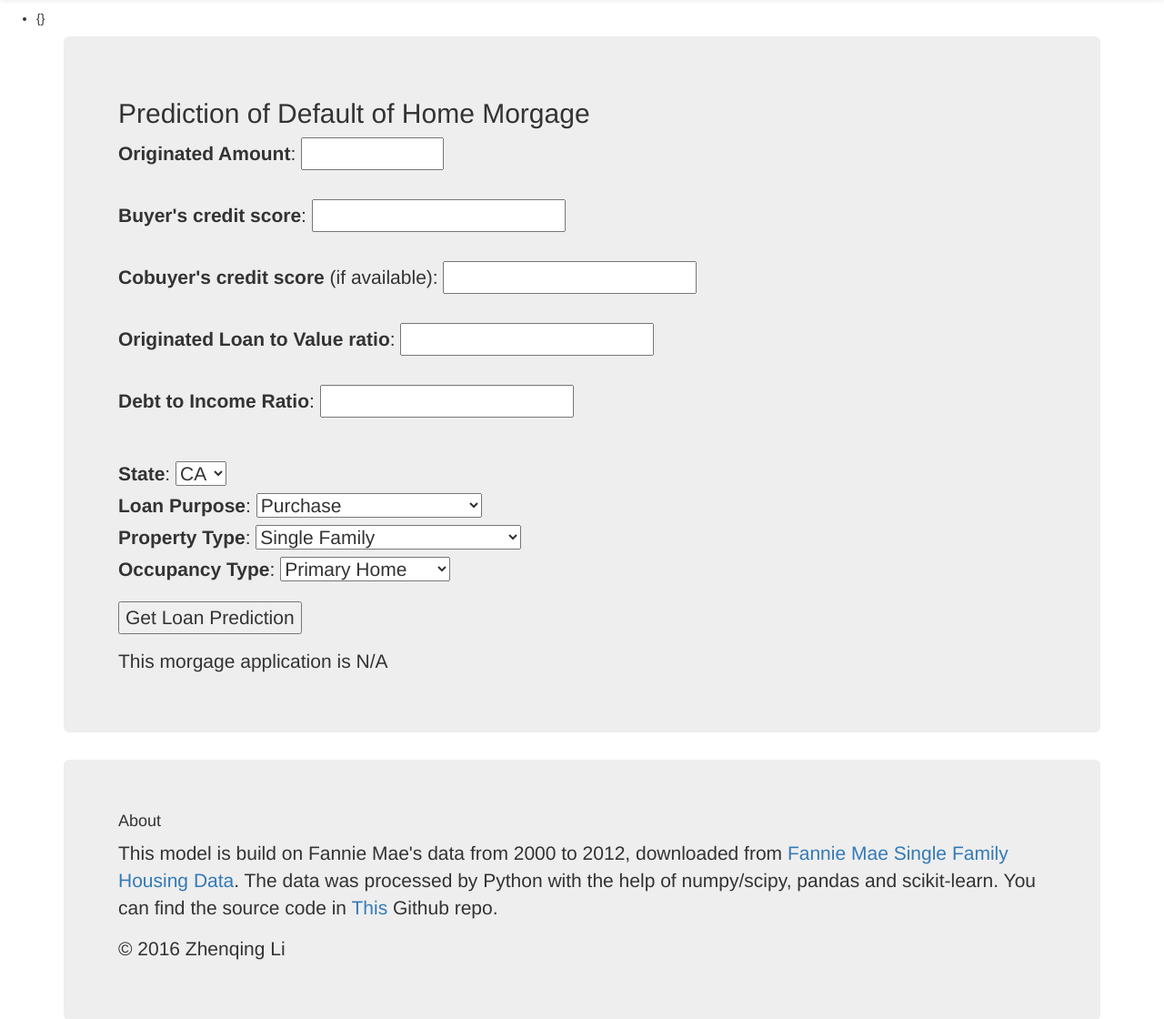
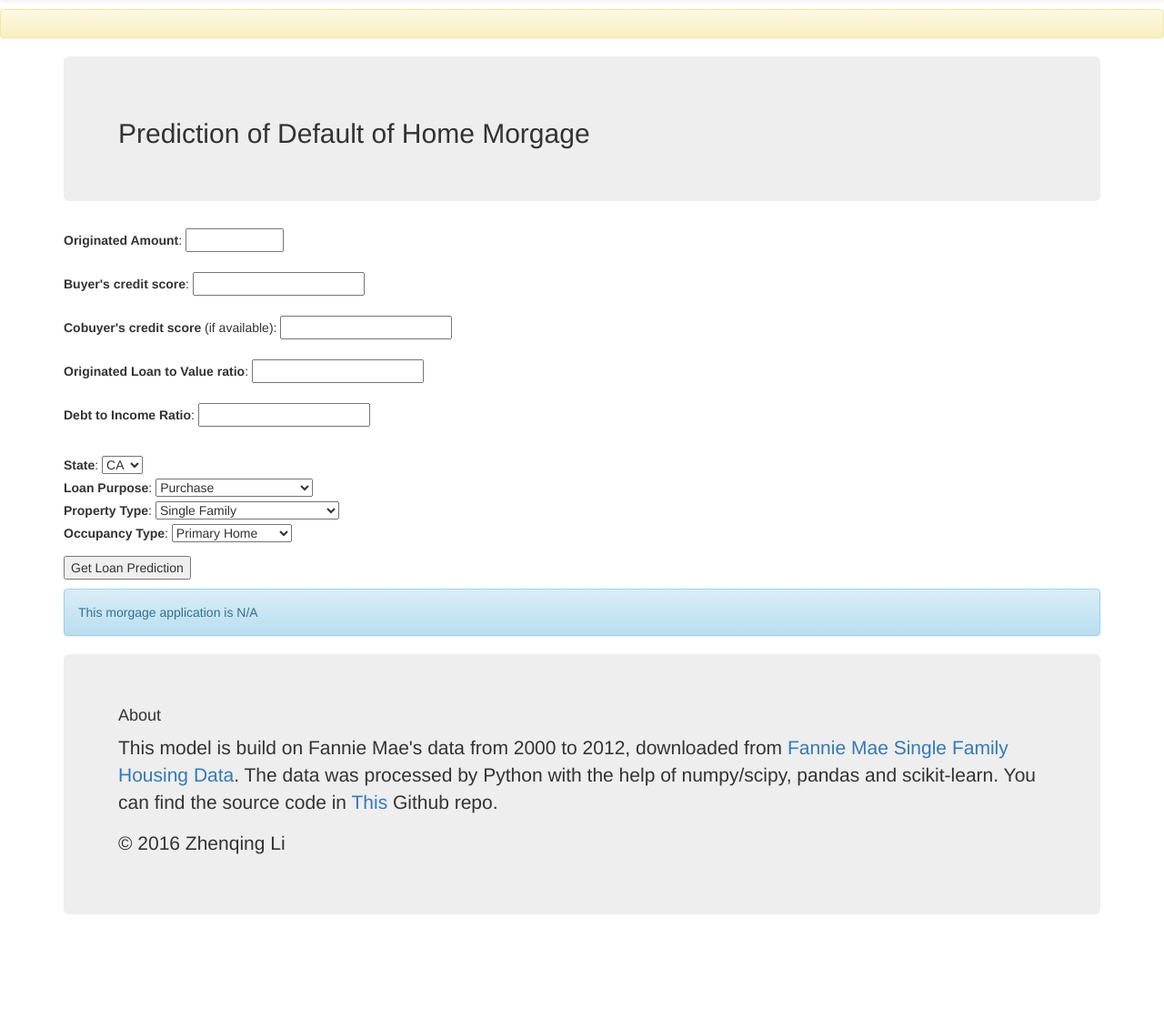
Before and after one commit to DigitalPig/SmartUnderwriter, a Flask app: page /index in a window 1280 px wide. Shown: the part 51-1171 px from the top of the page at 91% size. After the commit the page ends 1056 px from the top, so only its background shows below. Run offline with Flask 2, Linux system fonts and the light colour scheme; parts of the project's set-up code (start-up, migrations or seed data) failed here and were passed over; some libraries are stand-ins or nearby versions.

Commit message:
Enhance: Change the pred result into BS alert
Modified the view.py and index.html so that the prediction loan status
will be reflected by Bootstrap alert type

* index.html: change the status line to use .alert div class
* change view.py to alter message class based on prediction result.

```diff
--- a/app/templates/base.html
+++ b/app/templates/base.html
@@ -16,9 +16,6 @@
     href="https://maxcdn.bootstrapcdn.com/bootstrap/3.3.6/css/bootstrap-theme.min.css"
     integrity="sha384-fLW2N01lMqjakBkx3l/M9EahuwpSfeNvV63J5ezn3uZzapT0u7EYsXMjQV+0En5r"
 	  crossorigin="anonymous">
-    <style>
-    flash {background:#cee5F5; padding:0.5em;border:1px solid #aacbe2;}
-    </style>
   </head>
   <body>
     <div>Smart Underwriter by Zhenqing (ZQ) Li</div>
@@ -62,15 +59,17 @@
     integrity="sha384-0mSbJDEHialfmuBBQP6A4Qrprq5OVfW37PRR3j5ELqxss1yVqOtnepnHVP9aJ7xS"
 	    crossorigin="anonymous"></script>
 
-    {% with messages = get_flashed_messages() %}
+    <div class="alert alert-warning">
+      {% with messages = get_flashed_messages() %}
         {% if messages %}
         <ul>
         {% for message in messages %}
             <li>{{message}}</li>
         {% endfor %}
         </ul>
-    {% endif %}
-    {% endwith %}
+	{% endif %}
+	{% endwith %}
+    </div>
     {% block content %}{% endblock %}
   </body>
 </html>
--- a/app/templates/index.html
+++ b/app/templates/index.html
@@ -4,6 +4,9 @@
     <div class="container">
       <div class="jumbotron">
 	<h2>Prediction of Default of Home Morgage</h2>
+      </div>
+      <div class="row">
+	<div class="col-md-12">
 	<form action="/index" method="post" name="input_morgage_data">
 	  <!-- {{ form.csrf_token }}  -->
 	  <p>
@@ -36,7 +39,11 @@
 	  </p>
 	  <p><input type="submit" value="Get Loan Prediction"></p>
 	</form>
-	<p> This morgage application is {{result}} </p>
+	<div class="{{status}}">
+	  <p> This morgage application is {{result}} </p>
+	</div>
+
+	</div>
       </div>
     </div>
 
--- a/app/views.py
+++ b/app/views.py
@@ -44,17 +44,22 @@
         print(prediction)
         if prediction == 0:
             result = 'OK!'
+            status = 'alert alert-success'
         elif prediction == 1:
             result = 'Caution!'
+            status = 'alert alert-danger'
         else:
             result = 'Check Input'
+            status = 'alert alert-warning'
+            flash(form.errors)
     else:
         result = 'N/A'
+        status = 'alert alert-info'
         prediction = -1
-        print('Not valide submit')
-    flash(form.errors)
+
     return render_template("index.html",
                            title='Mortgage Risk Assessment',
                            form=form,
                            result=result,
-                           prediction=prediction)
+                           prediction=prediction,
+                           status=status)
--- a/run.py
+++ b/run.py
@@ -1,3 +1,3 @@
 import numpy as np
 from app import app
-app.run(host='0.0.0.0', port=33507)
+app.run(host='0.0.0.0', port=33507, debug=True)
```
Also changed, not shown: 1 other file.
